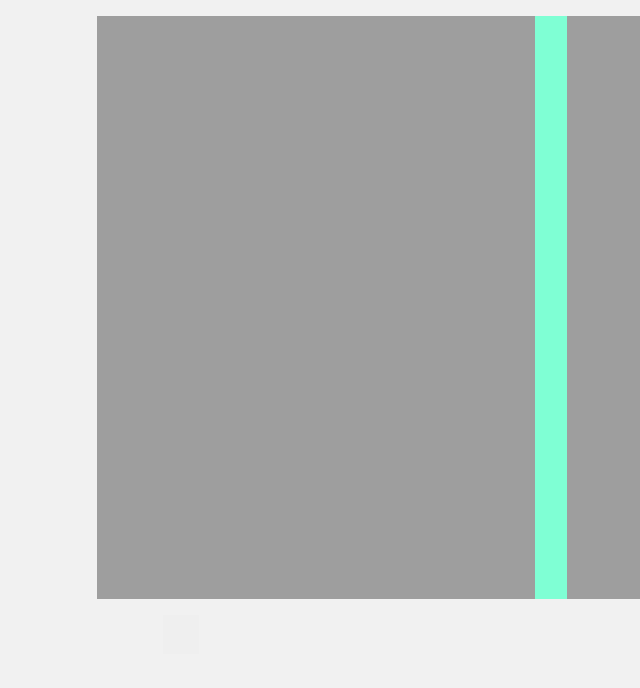
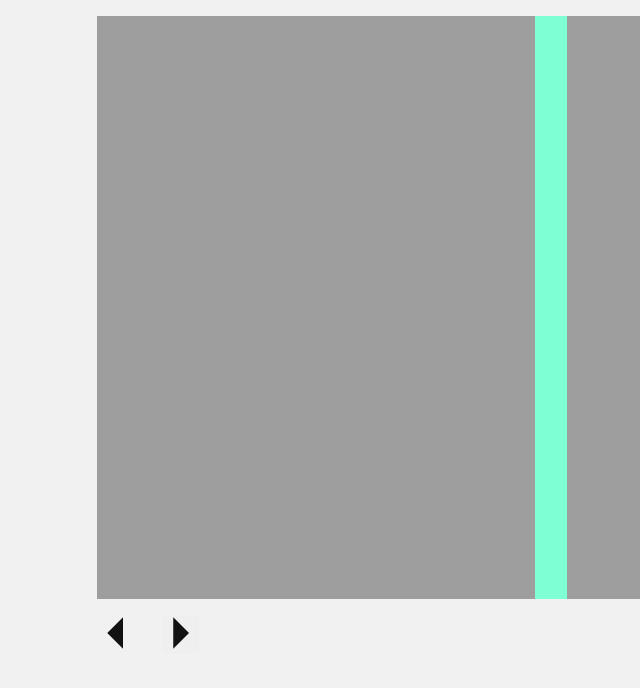
Before and after one commit to RevaDaryna/slider, a plain HTML site: page index.html in a window 1280 px wide. Shown: the whole page, without its empty margins (640-1280 px from the left). Drawn offline with Linux system fonts and the light colour scheme; the site is published under a folder, as on GitHub Pages, so addresses that start at the root find nothing.

Commit message:
кнопки

```diff
--- a/index.html
+++ b/index.html
@@ -52,12 +52,12 @@
         <div class="buttons">
           <button class="button slider-prev">
             <svg class="svg" width="36" height="36">
-              <use href="/symbol-defs.svg#icon-Vector-2"></use>
+              <use href="./symbol-defs.svg#icon-Vector-2"></use>
             </svg>
           </button>
           <button class="button slider-next">
             <svg class="svg" width="36" height="36">
-              <use href="/symbol-defs.svg#icon-Vector-1"></use>
+              <use href="./symbol-defs.svg#icon-Vector-1"></use>
             </svg>
           </button>
         </div>
```
